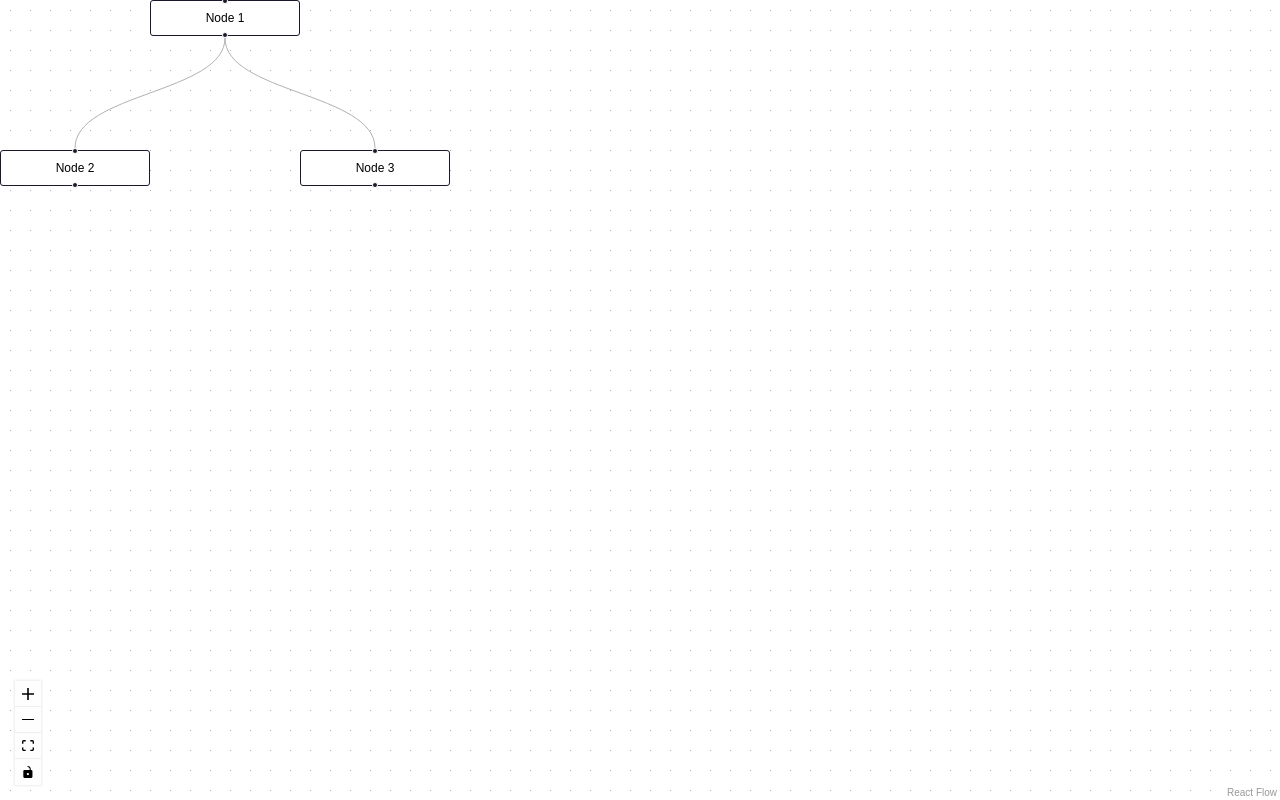
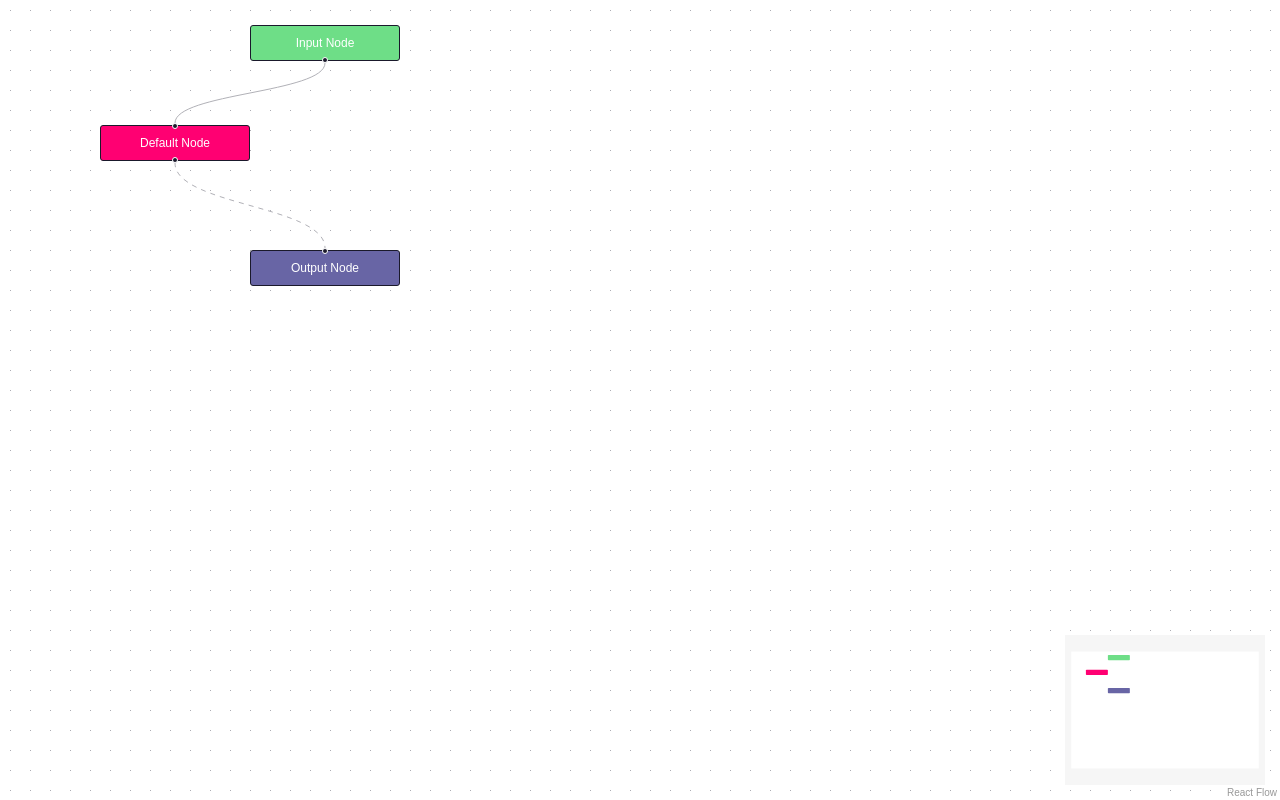
Before and after one commit to marko-koljancic/minimystx, a React (Vite) app: page / in a window 1280 px wide. Built offline with nearby package versions, Linux system fonts and the light colour scheme.

Commit message:
Refactor App component to use defaultNodes and defaultEdges; enhance node definitions and integrate MiniMap for better visualization

```diff
--- a/src/App.tsx
+++ b/src/App.tsx
@@ -2,7 +2,9 @@ import { useCallback } from "react";
 import {
   addEdge,
   Background,
+  BackgroundVariant,
   Controls,
+  MiniMap,
   ReactFlow,
   SelectionMode,
   useEdgesState,
@@ -11,32 +13,39 @@ import {
 import "@xyflow/react/dist/style.css";
 import "./App.css";
 
-const initialNodes = [
+const defaultNodes = [
   {
     id: "1",
-    data: { label: "Node 1" },
-    position: { x: 150, y: 0 },
+    type: "input",
+    data: { label: "Input Node" },
+    position: { x: 250, y: 25 },
+    style: { backgroundColor: "#6ede87", color: "white" },
   },
+
   {
     id: "2",
-    data: { label: "Node 2" },
-    position: { x: 0, y: 150 },
+    // you can also pass a React component as a label
+    data: { label: <div>Default Node</div> },
+    position: { x: 100, y: 125 },
+    style: { backgroundColor: "#ff0072", color: "white" },
   },
   {
     id: "3",
-    data: { label: "Node 3" },
-    position: { x: 300, y: 150 },
+    type: "output",
+    data: { label: "Output Node" },
+    position: { x: 250, y: 250 },
+    style: { backgroundColor: "#6865A5", color: "white" },
   },
 ];
 
-const initialEdges = [
+const defaultEdges = [
   { id: "e1-2", source: "1", target: "2" },
-  { id: "e1-3", source: "1", target: "3" },
+  { id: "e2-3", source: "2", target: "3", animated: true },
 ];
 
 function App() {
-  const [nodes, setNodes, onNodeChange] = useNodesState(initialNodes);
-  const [edges, setEdges, onEdgesChange] = useEdgesState(initialEdges);
+  const [nodes, setNodes, onNodeChange] = useNodesState(defaultNodes);
+  const [edges, setEdges, onEdgesChange] = useEdgesState(defaultEdges);
 
   const onConnect = useCallback(
     (connection) => setEdges((eds) => addEdge(connection, eds)),
@@ -44,6 +53,21 @@ function App() {
   );
 
   const panOnDrag = [1, 2];
+
+  interface NodeColorProps {
+    type?: string;
+  }
+
+  const nodeColor = (node: NodeColorProps): string => {
+    switch (node.type) {
+      case "input":
+        return "#6ede87";
+      case "output":
+        return "#6865A5";
+      default:
+        return "#ff0072";
+    }
+  };
 
   return (
     <div style={{ height: "100%" }}>
@@ -59,7 +83,8 @@ function App() {
         selectionMode={SelectionMode.Partial}
       >
         <Background />
-        <Controls />
+        {/* <Controls /> */}
+        <MiniMap nodeColor={nodeColor} nodeStrokeWidth={3} zoomable pannable />
       </ReactFlow>
     </div>
   );
```
